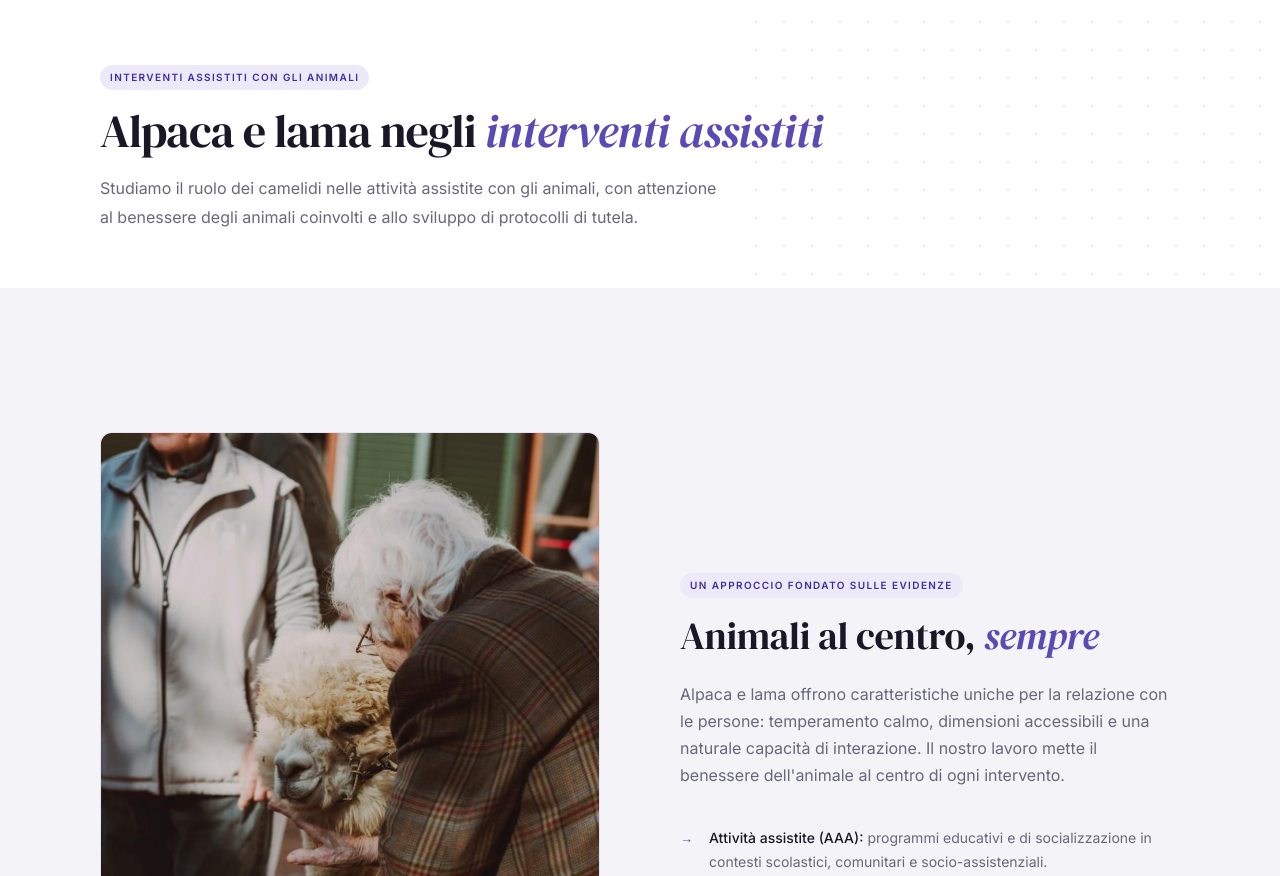
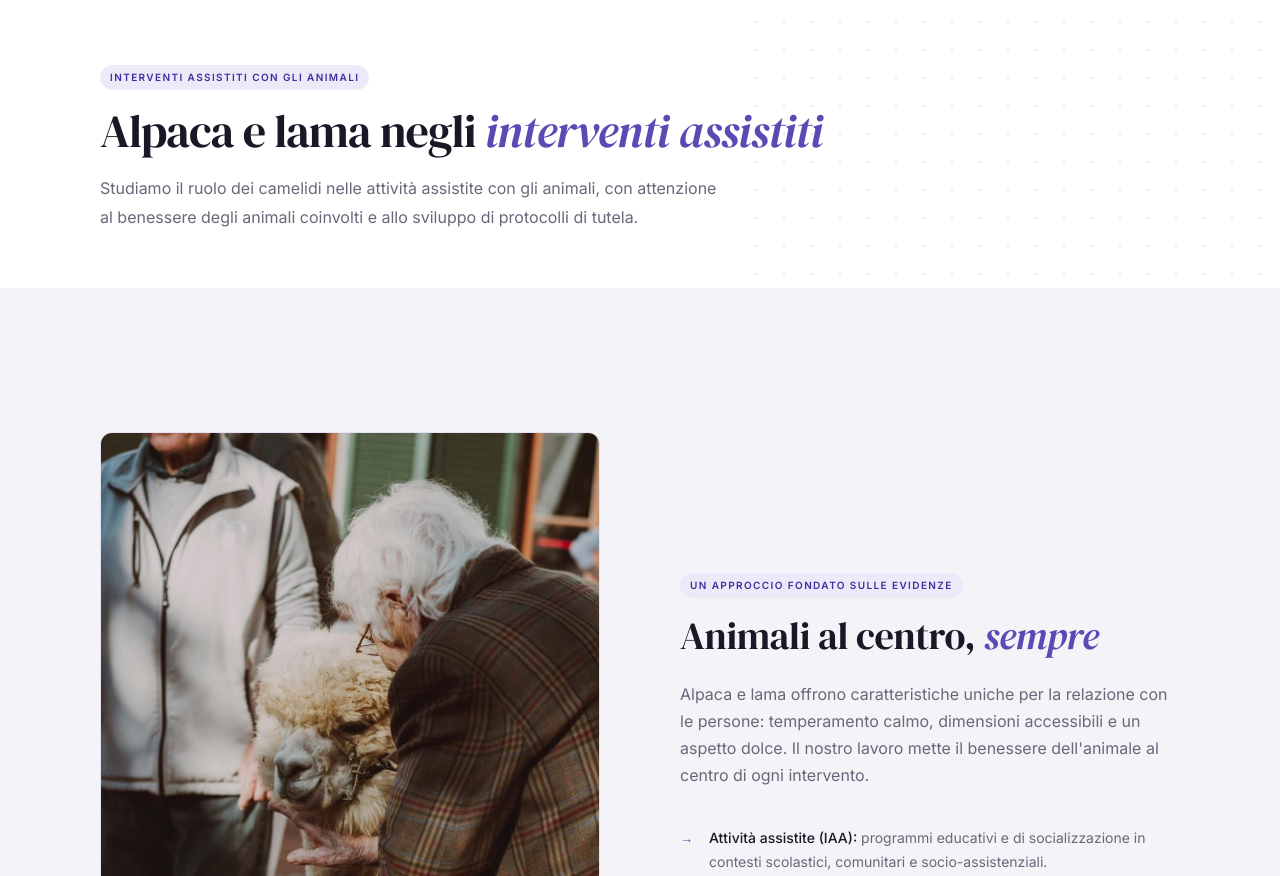
Before and after one commit to camelidresearch/camelidresearchstudies-V2, an Eleventy site: page src/iaa.njk in a window 1280 px wide. Shown: the part 76-952 px from the top of the page. Built offline with nearby package versions, Linux system fonts and the light colour scheme; Eleventy itself is replaced by a stand-in of ours; files that its build step writes are made by us from their sources.

Commit message:
Update iaa.njk

```diff
--- a/src/iaa.njk
+++ b/src/iaa.njk
@@ -14,9 +14,9 @@ lead: Studiamo il ruolo dei camelidi nelle attività assistite con gli animali,
       <div>
         <div class="eyebrow">Un approccio fondato sulle evidenze</div>
         <h2>Animali al centro, <em>sempre</em></h2>
-        <p class="prose">Alpaca e lama offrono caratteristiche uniche per la relazione con le persone: temperamento calmo, dimensioni accessibili e una naturale capacità di interazione. Il nostro lavoro mette il benessere dell'animale al centro di ogni intervento.</p>
+        <p class="prose">Alpaca e lama offrono caratteristiche uniche per la relazione con le persone: temperamento calmo, dimensioni accessibili e un aspetto dolce. Il nostro lavoro mette il benessere dell'animale al centro di ogni intervento.</p>
         <ul class="feature-list">
-          <li><div><strong>Attività assistite (AAA):</strong> programmi educativi e di socializzazione in contesti scolastici, comunitari e socio-assistenziali.</div></li>
+          <li><div><strong>Attività assistite (IAA):</strong> programmi educativi e di socializzazione in contesti scolastici, comunitari e socio-assistenziali.</div></li>
           <li><div><strong>Ricerca e protocolli:</strong> studio dei parametri comportamentali e fisiologici di benessere e stress durante le attività, per definire protocolli validati.</div></li>
           <li><div><strong>Formazione e supervisione:</strong> supporto nella progettazione di interventi rispettosi delle esigenze etologiche della specie.</div></li>
         </ul>
```
